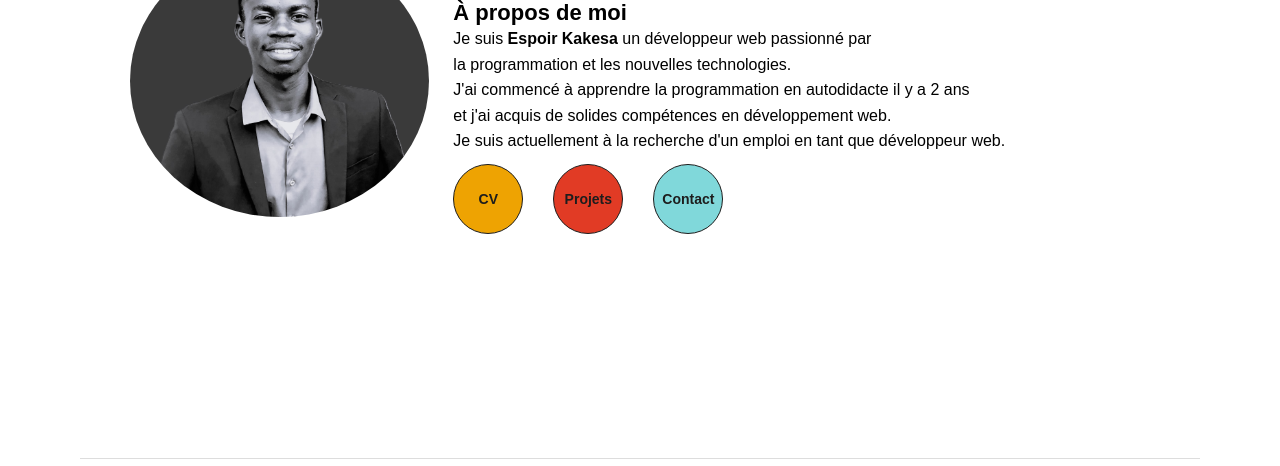
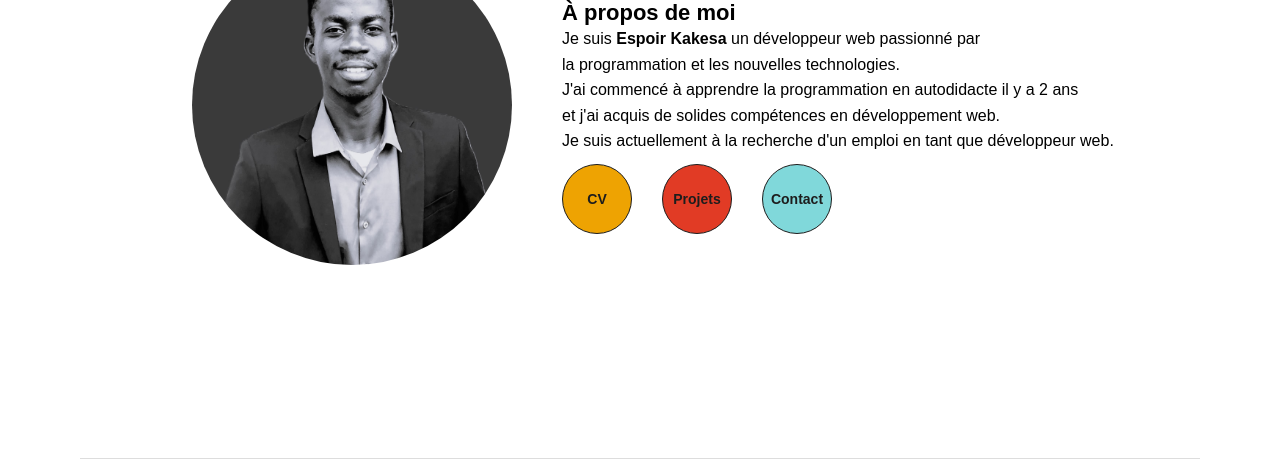
Before and after one commit to Kakesa/portefolio_kadea, a plain HTML site: page index.html in a window 1280 px wide. Shown: the part 231-697 px from the top of the page. Drawn offline with Linux system fonts and the light colour scheme.

Commit message:
correction de l'affichage de l'image

```diff
--- a/assets/css/components/about.css
+++ b/assets/css/components/about.css
@@ -3,30 +3,30 @@
     justify-content: center;
 }
 
-
 .about-me-img img {
-    width: 80%;
-    height: auto;
+    width: 20rem;
+    height: 20rem;
     border-radius: 50%;
-    margin-left: 50px;
+    margin-left: 7rem;
+    overflow: hidden;
 }
 
-.about-me-content h1{
+.about-me-content h1 {
     font-size: 1rem;
     font-weight: bold;
 }
 
-.about-me-content p{
+.about-me-content p {
     font-size: 1rem;
     line-height: 1.6;
     margin-bottom: 10px;
 }
 
-.about-me-content a{
+.about-me-content a {
     font-weight: bold;
 }
 
-.about-me-content a:hover{
+.about-me-content a:hover {
     color: var(--main-color-white);
     font-weight: bold;
 }
@@ -61,9 +61,11 @@
     .about-me-content {
         padding: 1.5rem;
     }
+
     .about-me-content h1 {
         font-size: 2rem;
     }
+
     .about-me-content p {
         font-size: 1.5rem;
         margin-bottom: 20px;
@@ -72,6 +74,7 @@
     .about-me-img {
         display: none;
     }
+
     .box {
         margin: 0 auto;
     }
@@ -85,6 +88,7 @@
         padding: 1.5rem;
 
     }
+
     .footer-section a {
         font-size: 1.5rem;
     }
--- a/index.html
+++ b/index.html
@@ -6,6 +6,7 @@
     <meta name="viewport" content="width=device-width, initial-scale=1.0">
     <title>Mon portefolio (3)</title>
     <link rel="stylesheet" href="/assets/css/main.css">
+    <link rel="shortcut icon" href="https://i.postimg.cc/9fqYVvxh/logo.png" type="image/x-icon">
 </head>
 
 <body class="wrapper">
@@ -26,7 +27,7 @@
     <!-- Header end -->
     <!-- Main start -->
     <main class="container">
-        <section class="about-me flex pt-100">
+        <section class="about-me flex pt-100 gap-50">
             <div class="about-me-img flex-1">
                 <img src="/assets/images/hope.JPG" alt="Photo de profil">
             </div>
```
Also changed, not shown: pages/cv.html (+1 -1 lines).
